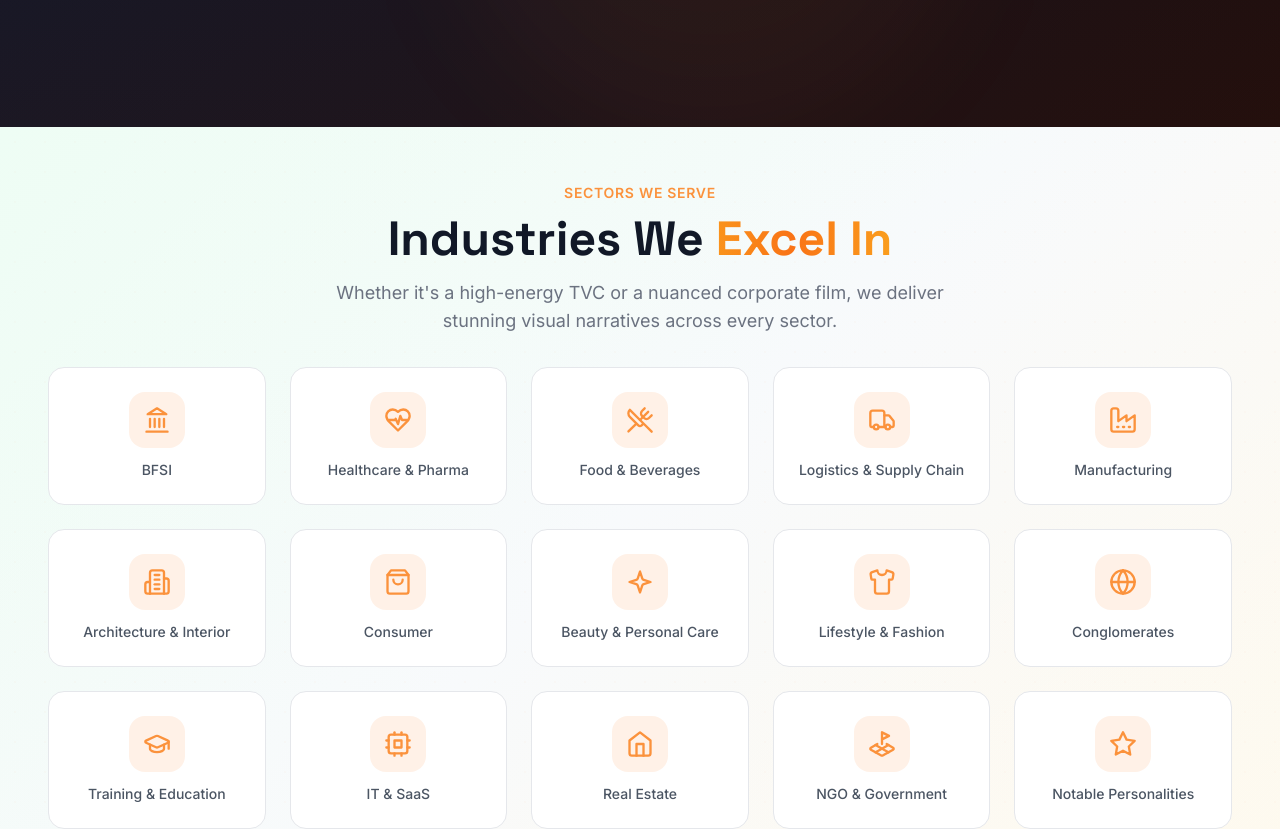
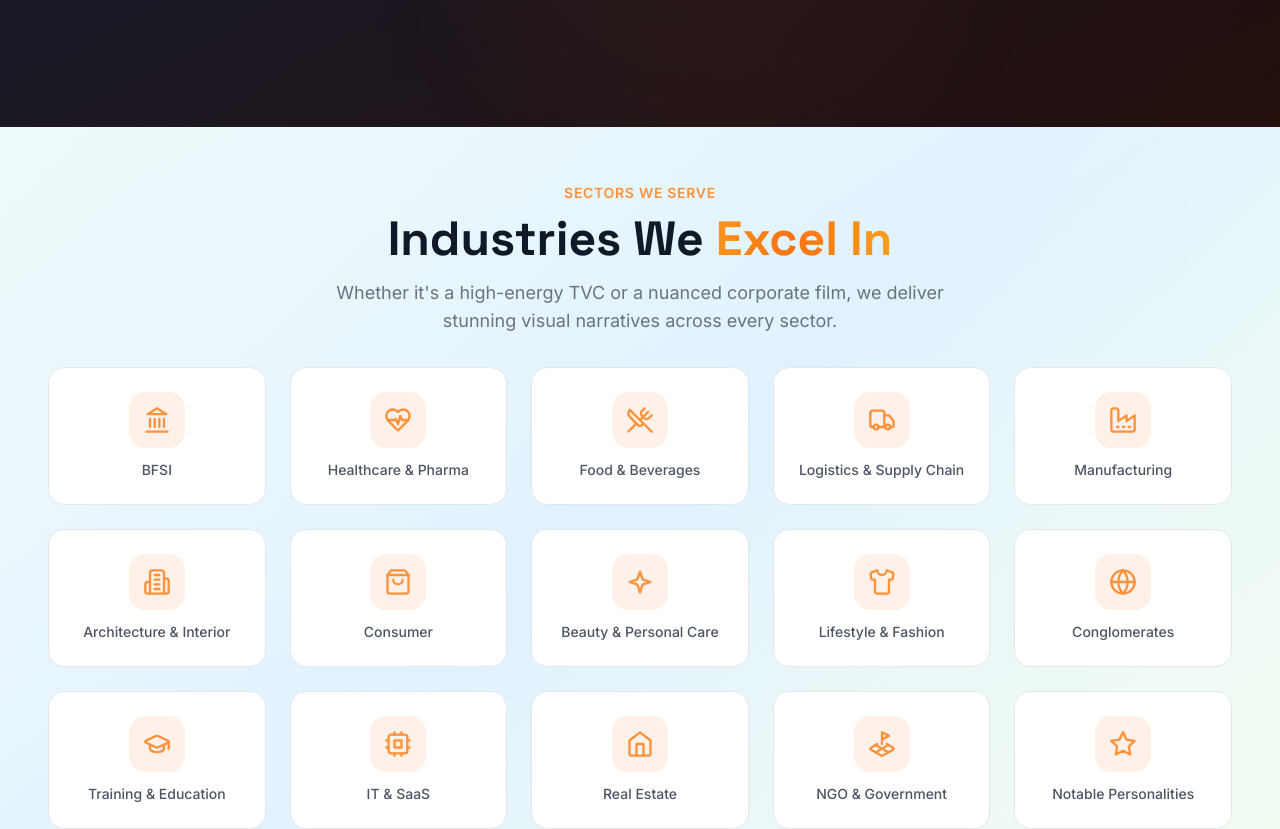
Before and after one commit to venkey3413/Creyas-advs, a React (Vite) app: page / in a window 1280 px wide. Shown: the part 2187-3016 px from the top of the page. Built offline with nearby package versions, Linux system fonts and the light colour scheme.

Commit message:
fix: change industries section background to light blue-green

```diff
--- a/src/components/Industries.tsx
+++ b/src/components/Industries.tsx
@@ -27,7 +27,7 @@ export default function Industries() {
   const { ref, isVisible } = useScrollAnimation();
 
   return (
-    <section id="industries" className="relative py-10 md:py-14 px-4 md:px-8 lg:px-12 overflow-hidden" style={{ background: 'linear-gradient(135deg, #f0fdf4 0%, #f8fafc 50%, #fef9f0 100%)' }}>
+    <section id="industries" className="relative py-10 md:py-14 px-4 md:px-8 lg:px-12 overflow-hidden" style={{ background: 'linear-gradient(135deg, #eff6ff 0%, #e0f2fe 50%, #f0fdf4 100%)' }}>
       <div className="absolute inset-0 bg-gradient-to-br from-emerald-50/50 via-transparent to-amber-50/30" />
       <div className="absolute inset-0 opacity-[0.04]"
         style={{
```
